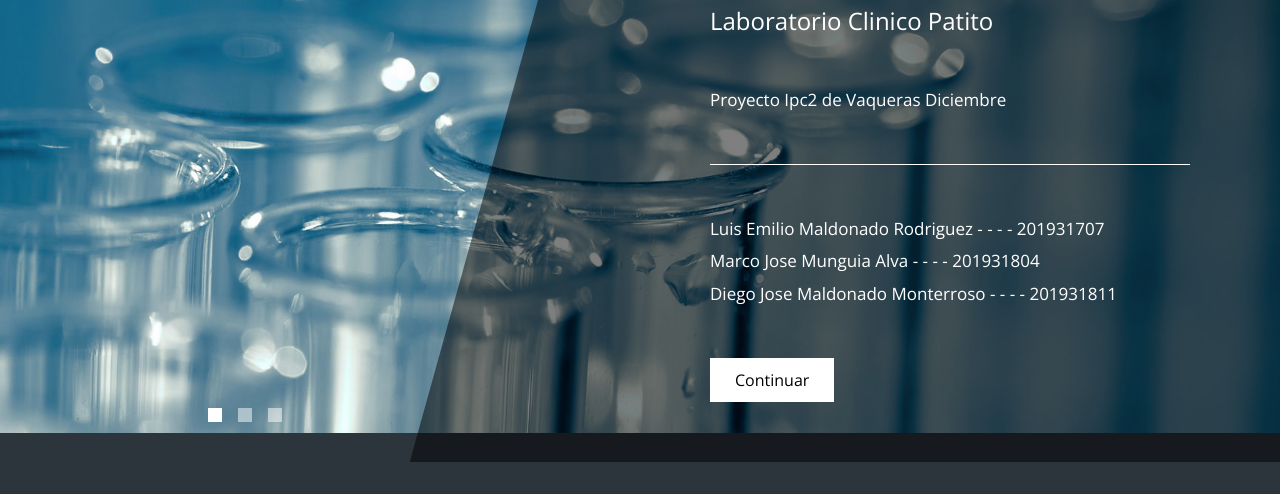
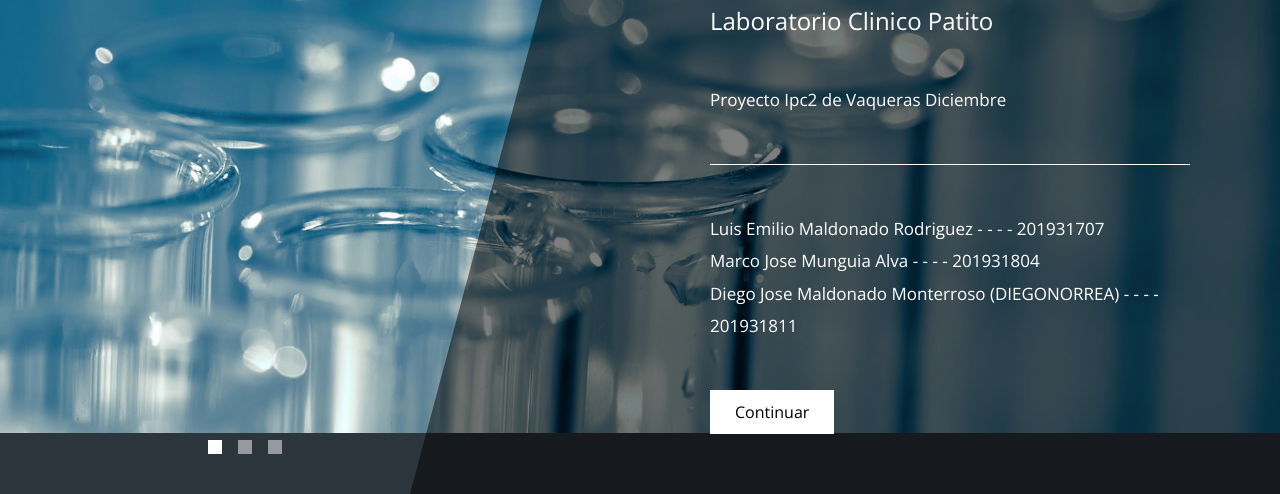
Before and after one commit to ElMalRod/Laboratorio-Patito, a website: page views/index.html in a window 1280 px wide. Shown: the part 367-861 px from the top of the page. Before the commit the page ends 829 px from the top, so only its background shows below. Drawn offline with nearby package versions, Linux system fonts and the light colour scheme.

Commit message:
Primer de Diego Maldonado

```diff
--- a/views/index.html
+++ b/views/index.html
@@ -62,7 +62,7 @@
                             <br>
                             Marco Jose Munguia Alva - - - - 201931804
                             <br>
-                            Diego Jose Maldonado Monterroso - - - - 201931811
+                            Diego Jose Maldonado Monterroso (DIEGONORREA) - - - - 201931811
                         </p>
                         <a href="<Login.html" class="btn btn-primary">Continuar</a>
                     </section>
```
